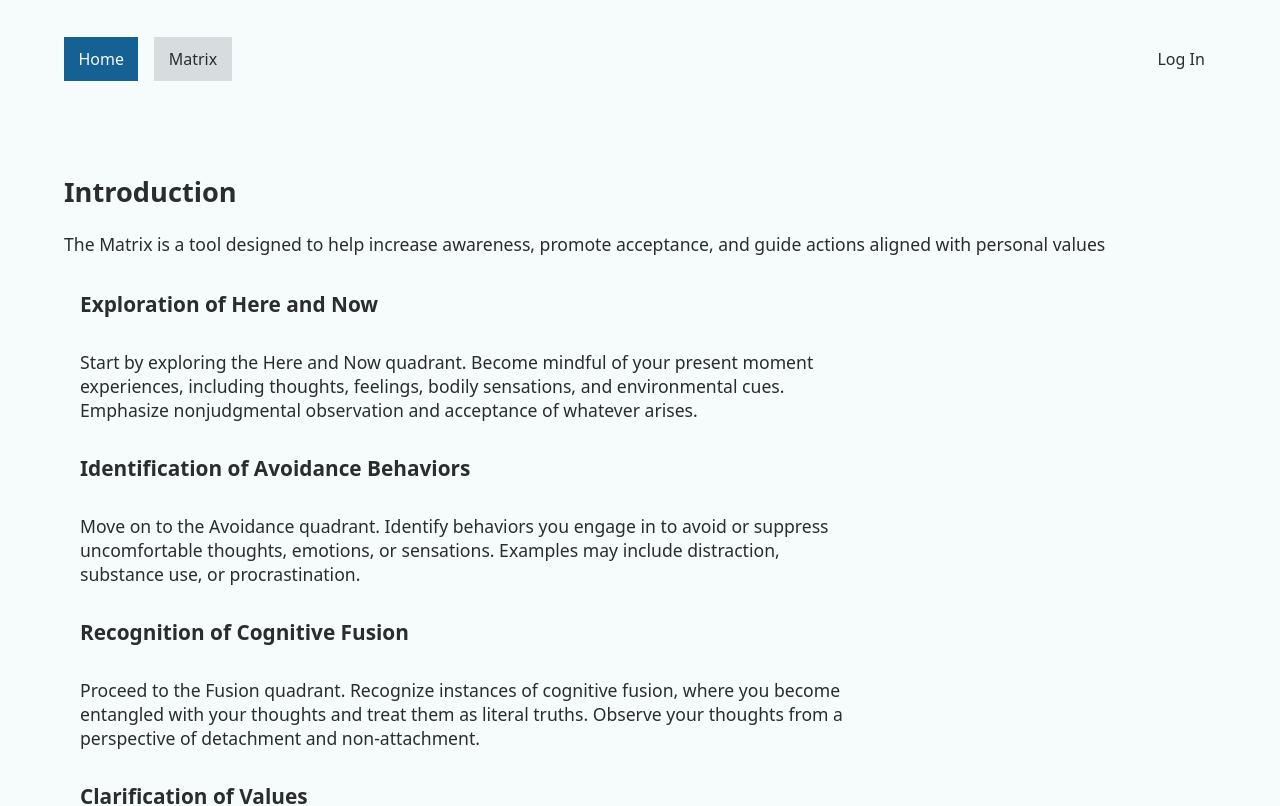
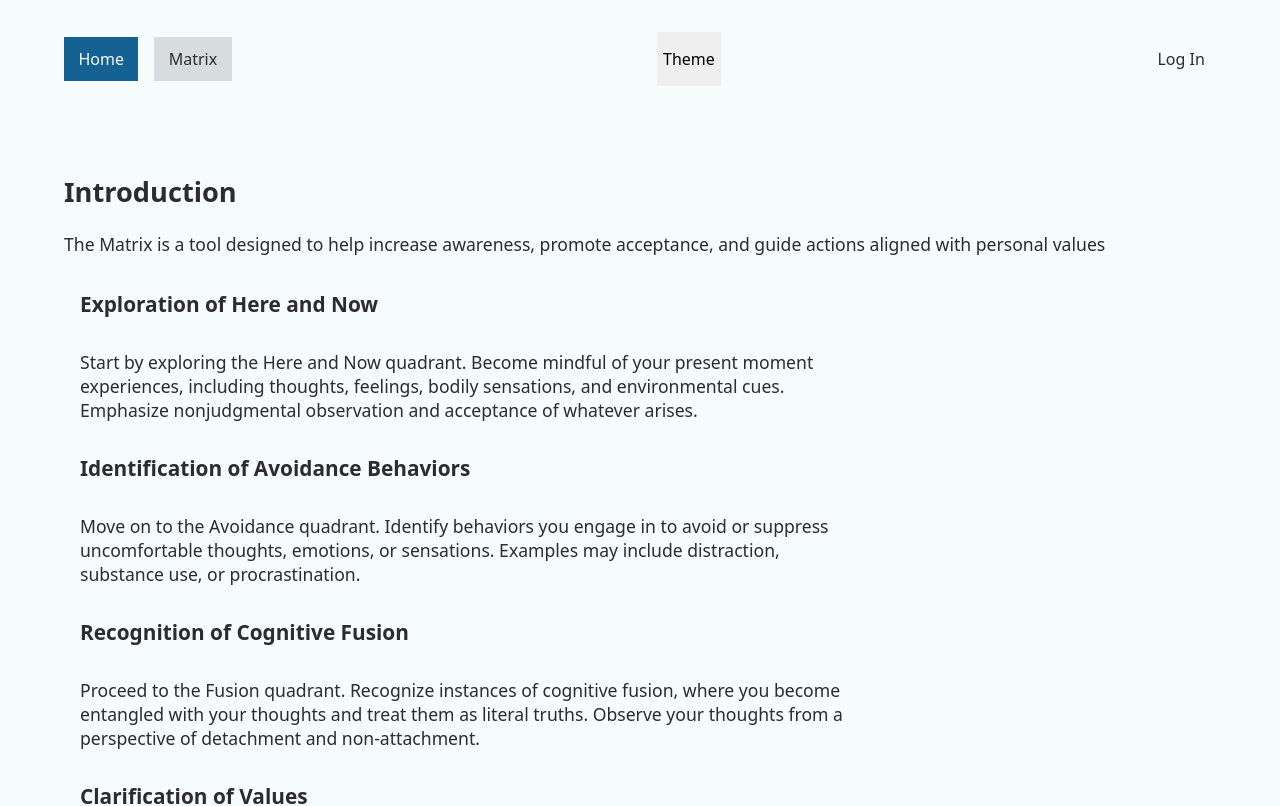
Before and after one commit to MauritzLM/act-matrix, a React (Vite) app: page / in a window 1280 px wide. Shown: the top 806 px of the page. Built offline with nearby package versions, Linux system fonts and the light colour scheme; no server answers; what @tiptap/extension-color would draw is missing.

Commit message:
added theme toggle

```diff
--- a/src/App.jsx
+++ b/src/App.jsx
@@ -1,6 +1,6 @@
 
 import './App.scss'
-// import { useState, useEffect } from 'react'
+import { useState } from 'react'
 import Matrix from './components/matrix'
 import Nav from './components/navigation';
 import Description from './components/description';
@@ -12,11 +12,20 @@ import SampleMatrix from './components/sampleComponents/sampleMatrix';
 
 function App() {
   let location = useLocation();
+  let storedTheme = window.localStorage.getItem('theme') || (window.matchMedia("(prefers-color-scheme: dark)").matches ? "dark" : "light");
+
+  const [theme, setTheme] = useState(storedTheme)
+
+  function switchTheme() {
+    setTheme('light' === theme ? 'dark' : 'light')
+    window.localStorage.setItem('theme', theme)
+  }
 
   return (
     <>
+      <div className='app' data-theme={theme}>
         <header>
-        <Nav location={location.pathname} />
+          <Nav location={location.pathname} switchTheme={switchTheme} />
         </header>
         <main id='main'>
           <Routes>
@@ -30,6 +39,7 @@ function App() {
             </Route>
           </Routes>
         </main>
+      </div>
     </>
   )
 }
--- a/src/components/navigation.jsx
+++ b/src/components/navigation.jsx
@@ -1,20 +1,24 @@
 import PropTypes from 'prop-types'
 import { useAuth0 } from '@auth0/auth0-react';
+import { Link } from 'react-router-dom';
 import LoginButton from './login';
 import LogoutButton from './logout';
 
 
-export default function Nav({ location }) {
+export default function Nav({ location, switchTheme  }) {
     const { isAuthenticated } = useAuth0();
 
     return (
         <>
             <nav id="nav">
                 <ul>
-                    <li><a className={location === '/' ? 'cs-active' : ''} href='/'>Home</a></li>
-                    <li><a className={location === '/act-matrix' ? 'cs-active' : ''} href='/act-matrix'>Matrix</a></li>
-                    {isAuthenticated && (<li><a className={location === '/dashboard' ? 'cs-active' : ''} href='/dashboard'>Dashboard</a></li>)}
+                    <li><Link className={location === '/' ? 'cs-active' : ''} to='/'>Home</Link></li>
+                    <li><Link className={location === '/act-matrix' ? 'cs-active' : ''} to='/act-matrix'>Matrix</Link></li>
+                    {isAuthenticated && (<li><Link className={location === '/dashboard' ? 'cs-active' : ''} to='/dashboard'>Dashboard</Link></li>)}
                 </ul>
+
+                {/* add theme toggle */}
+                <button onClick={switchTheme}>Theme</button>
 
                 {!isAuthenticated && (
                     <LoginButton />
@@ -32,4 +36,5 @@ export default function Nav({ location }) {
 
 Nav.propTypes = {
     location: PropTypes.string,
+    switchTheme: PropTypes.func
 };
```
Lines whose indentation alone changed are shown as unchanged.
